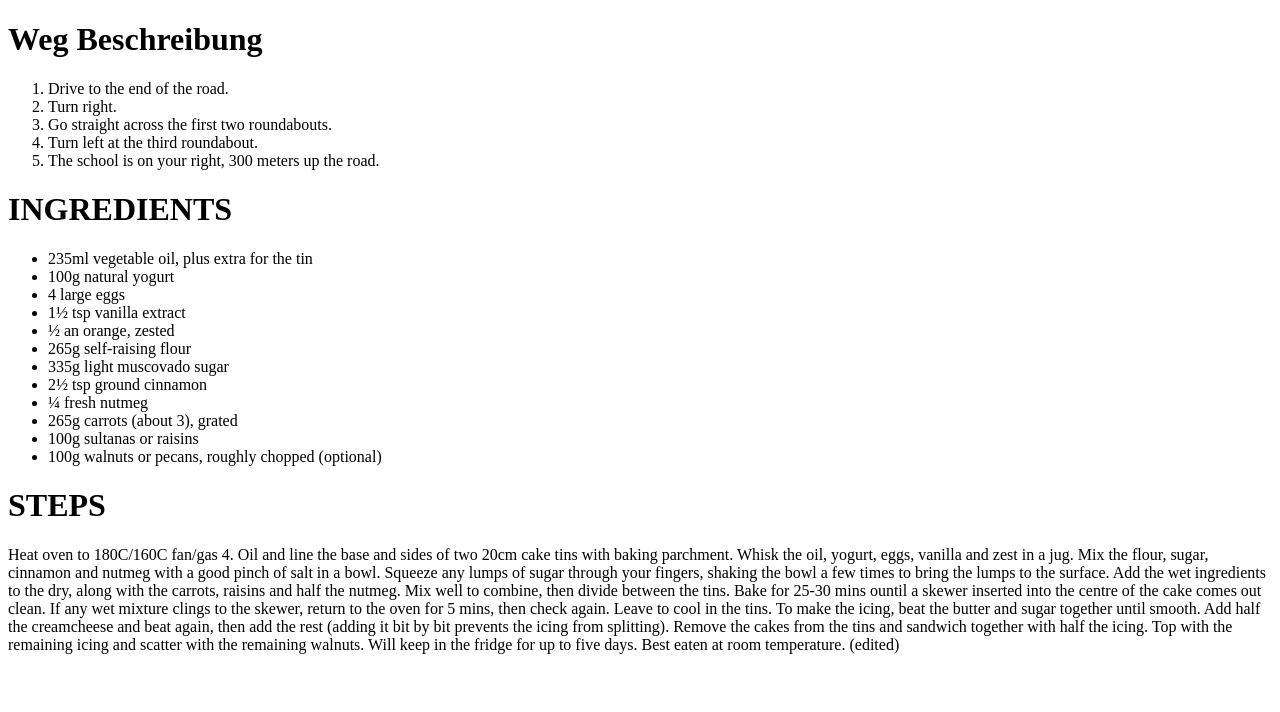
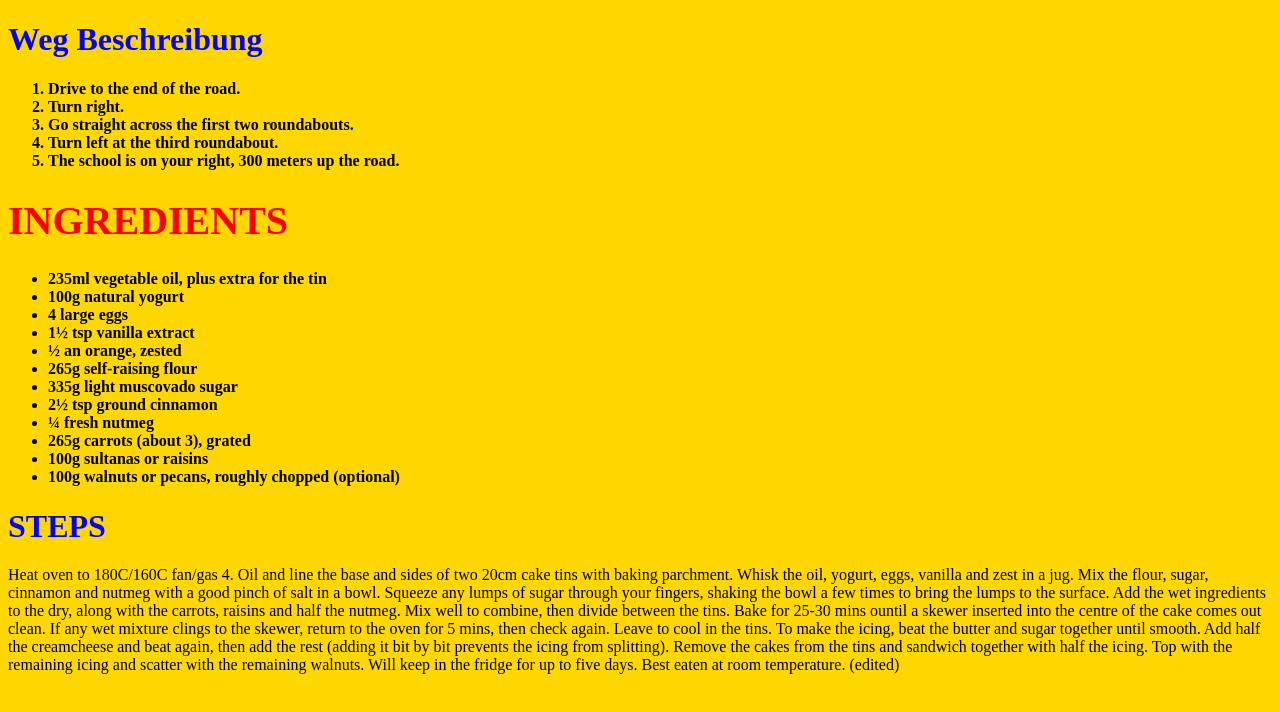
Before and after one commit to pacomeadoufack/user-interface-basics, a plain HTML site: page practice.html in a window 1280 px wide. Drawn offline with Linux system fonts and the light colour scheme.

Commit message:
füge Attribute hinzu

```diff
--- /dev/null
+++ b/style.css
@@ -0,0 +1,20 @@
+body {
+  background-color: gold;
+}
+
+.plan {
+  color: blue;
+}
+
+.my-list-element {
+  font-weight: bold;
+}
+
+#special-heading {
+  font-size: 40px;
+  color: red;
+}
+
+.erste-paragraph {
+  font-family: "Times New Roman", Times, serif;
+}
```
Also changed, not shown: exercise.html (+3 -0 lines), into-styling.html (added, +29 -0 lines), practice2.html (added).
